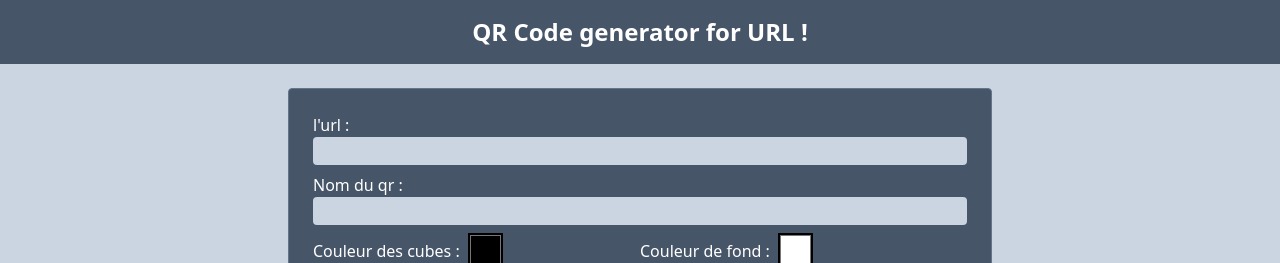
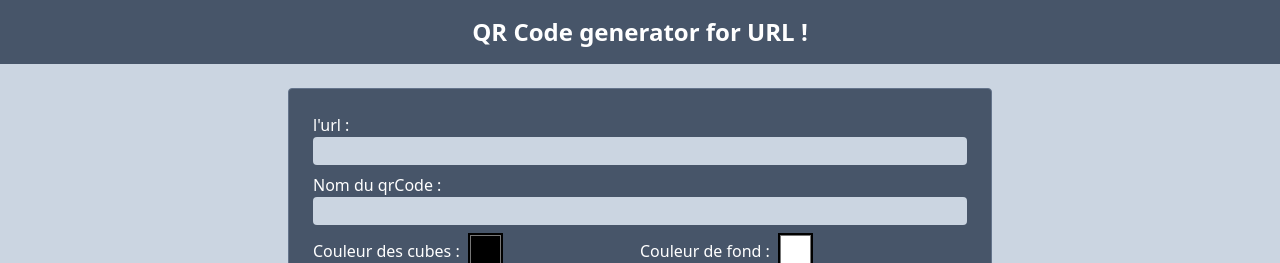
Before and after one commit to math-dev-24/QRCodeGenerate, a Nuxt app: page / in a window 1280 px wide. Shown: the top 263 px of the page. Built offline with nearby package versions, Linux system fonts and the light colour scheme.

Commit message:
update favicon

```diff
--- a/pages/index.vue
+++ b/pages/index.vue
@@ -7,7 +7,7 @@
           class="text-black bg-slate-300 p-0.5 rounded px-4" />
       </div>
       <div class="flex flex-col">
-        <label for="name">Nom du qr :</label>
+        <label for="name">Nom du qrCode :</label>
         <input type="text" v-model="name" id="name" @change="updateMessage"
           class="text-black bg-slate-300 p-0.5 rounded px-4" />
       </div>
```
Also changed, not shown: 1 other file (tests, documents, lock files or other folders).
